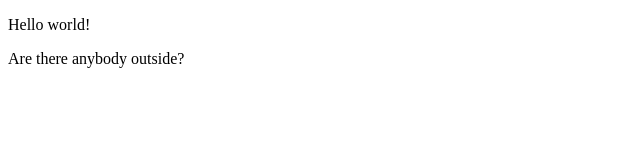
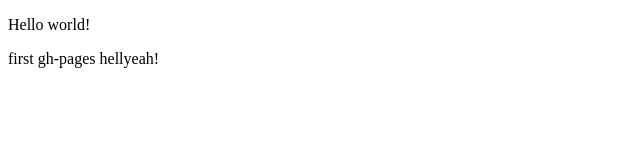
Before and after one commit to pixelhijack/youtuberadio, a plain HTML site: page index.html in a window 1280 px wide. Shown: the full height of the page, 0-640 px from the left. Drawn offline with Linux system fonts and the light colour scheme.

Commit message:
replace again

```diff
--- a/index.html
+++ b/index.html
@@ -6,6 +6,6 @@
 </head>
 <body>
 	<p>Hello world!</p>
-	<p>Are there anybody outside?</p>
+	<p>first gh-pages hellyeah!</p>
 </body>
 </html>
```
Also changed, not shown: 1 other file.
